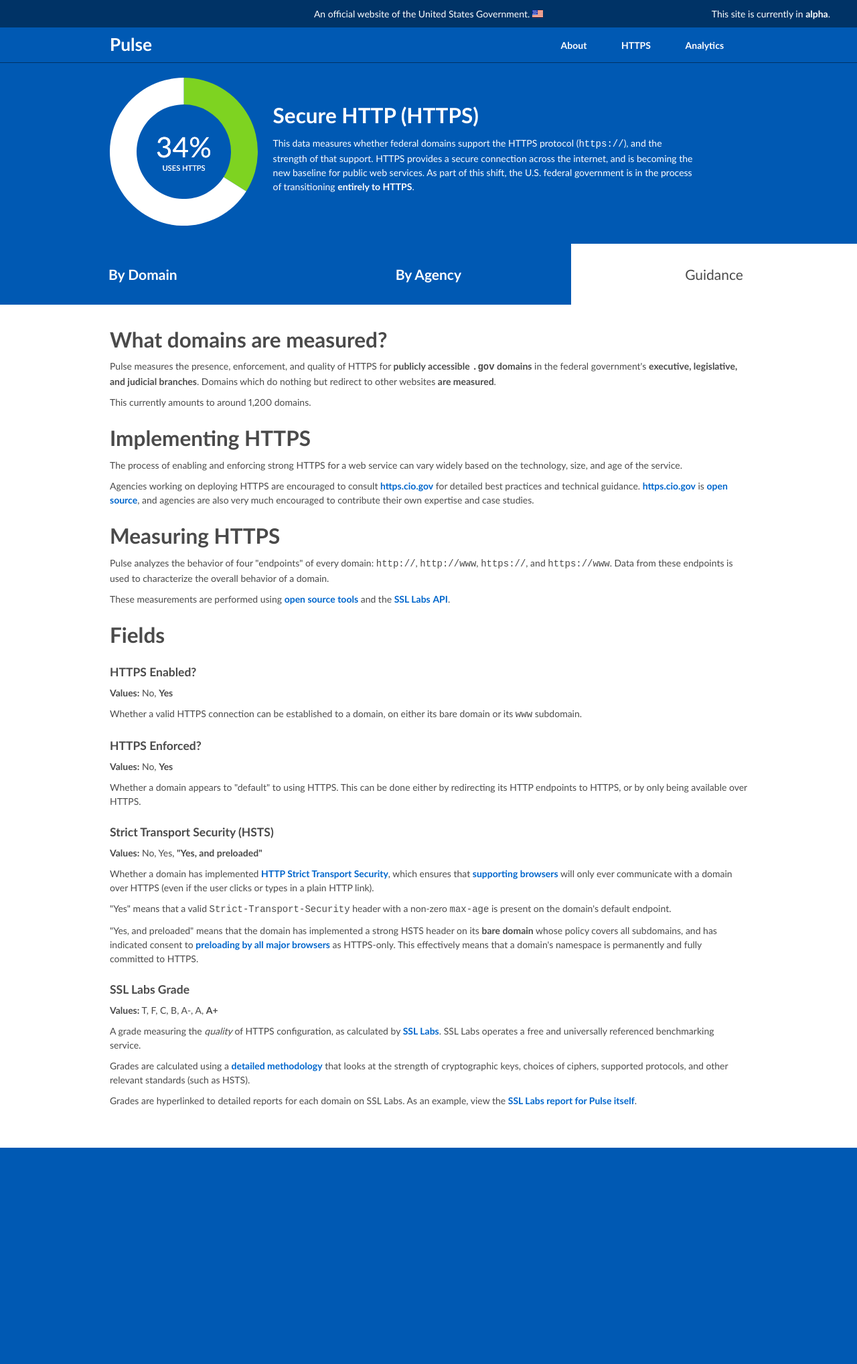
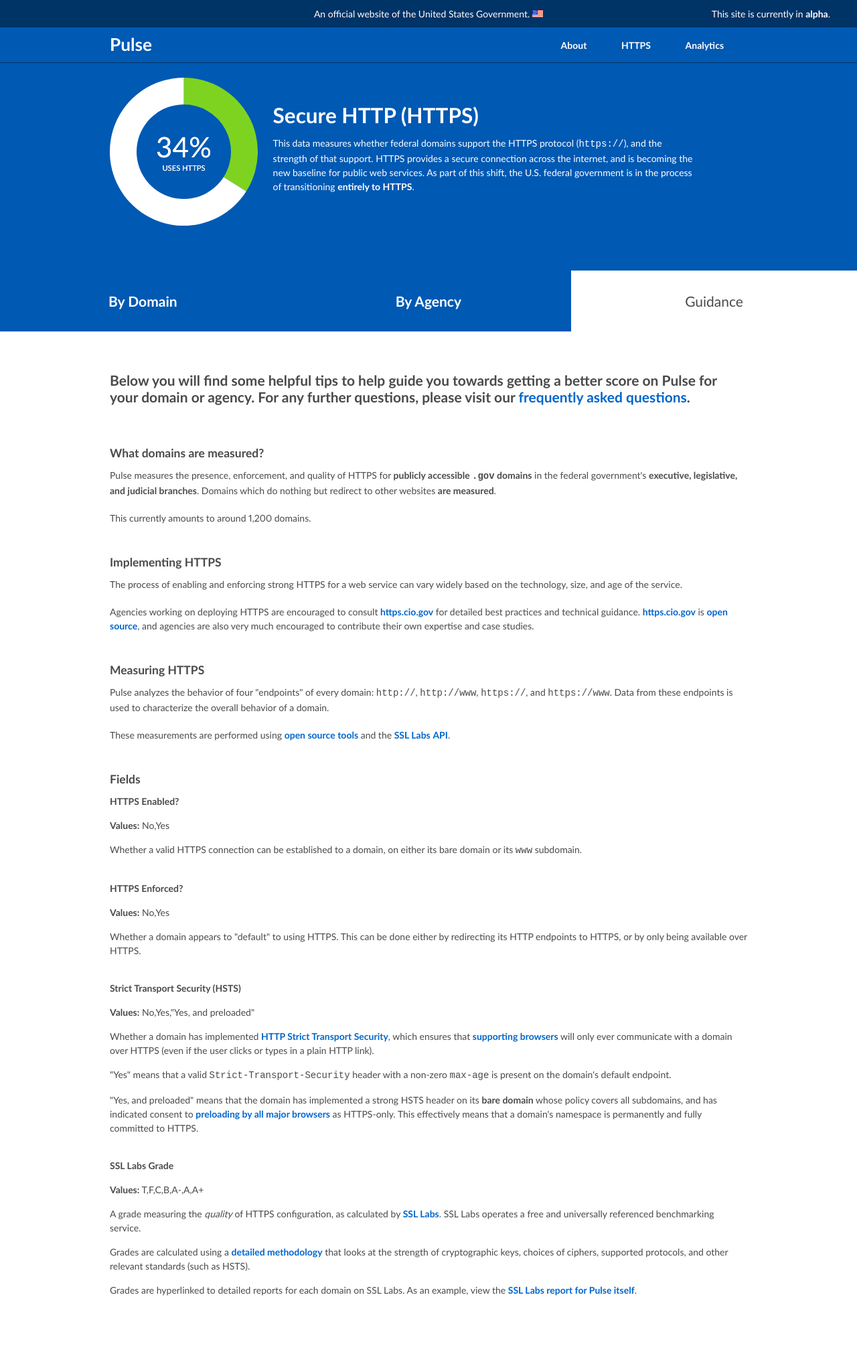
Before and after one commit to 18F/pulse, a Jekyll site: the page built from pages/https/guide.html, in a window 1280 px wide. Shown: the whole page at 67% size. Built offline with Jekyll 4.4.1, drawn with Linux system fonts in a browser that asks for light colours; Markdown is read by kramdown in place of the engine named in the settings; before the commit the page ends 1714 px from its top, so only the background shows below that.

Commit message:
Restructing styles and guide.html code base.

```diff
--- a/assets/css/main.css
+++ b/assets/css/main.css
@@ -354,7 +354,8 @@ a {
       #analytics #content > header.chart .description:last-child, #https #content > header.chart .description:last-child, #about #content > header.chart .description:last-child {
         margin-right: 0; }
 #analytics #content #main-content .tab-menu, #https #content #main-content .tab-menu, #about #content #main-content .tab-menu {
-  width: 100%; }
+  width: 100%;
+  margin-top: 40px; }
   #analytics #content #main-content .tab-menu .tab, #https #content #main-content .tab-menu .tab, #about #content #main-content .tab-menu .tab {
     width: 33.33%;
     margin: 0;
@@ -366,15 +367,8 @@ a {
     background-color: #0059b3;
     color: white; }
     #analytics #content #main-content .tab-menu a.tab:hover, #analytics #content #main-content .tab-menu a.tab:focus, #https #content #main-content .tab-menu a.tab:hover, #https #content #main-content .tab-menu a.tab:focus, #about #content #main-content .tab-menu a.tab:hover, #about #content #main-content .tab-menu a.tab:focus {
+      background-color: #0073e6;
       color: white; }
-#analytics #content #main-content .guide, #https #content #main-content .guide, #about #content #main-content .guide {
-  padding: 100px 0 50px 0; }
-  #analytics #content #main-content .guide h1, #https #content #main-content .guide h1, #about #content #main-content .guide h1 {
-    margin: 25px 0 10px 0; }
-  #analytics #content #main-content .guide h3, #https #content #main-content .guide h3, #about #content #main-content .guide h3 {
-    margin: 25px 0 10px 0; }
-  #analytics #content #main-content .guide p, #https #content #main-content .guide p, #about #content #main-content .guide p {
-    margin: 10px 0; }
 #analytics #content #main-content.white-bkg, #https #content #main-content.white-bkg, #about #content #main-content.white-bkg {
   background-color: white; }
   #analytics #content #main-content.white-bkg a, #https #content #main-content.white-bkg a, #about #content #main-content.white-bkg a {
@@ -400,8 +394,22 @@ a {
 #about .faq-answers li {
   padding-bottom: 40px; }
 
+.guide {
+  clear: both;
+  padding: 60px 0 40px; }
+  .guide h2 {
+    margin-bottom: 60px; }
+  .guide article {
+    padding-bottom: 25px; }
+    .guide article h3, .guide article h4 {
+      margin-bottom: 12px; }
+    .guide article ul, .guide article p {
+      padding-bottom: 20px; }
+      .guide article ul li, .guide article p li {
+        padding-bottom: 15px; }
+
 .dataTables_wrapper {
-  padding: 60px 0 40px; }
+  padding: 80px 0 40px; }
   .dataTables_wrapper .dataTables_length {
     font-size: 1.1em;
     font-weight: 200; }
--- a/pages/https/guide.html
+++ b/pages/https/guide.html
@@ -9,14 +9,22 @@ description: "How federal government domains are doing at deploying HTTPS."
 {% include https/header.html %}
 
 <section id="main-content" class="white-bkg">
+
   <nav class="tab-menu">
     <a href="/https/domains/" class="tab">By Domain</a>
     <a href="/https/agencies/" class="tab">By Agency</a>
     <span class="tab">Guidance</span>
   </nav>
-  <div class="wrapper guide">
 
-    <h1>What domains are measured?</h1>
+  <div class="wrapper">
+
+    <div class="guide">
+
+      <h2>Below you will find some helpful tips to help guide you towards getting a better score on Pulse for your domain or agency. For any further questions, please visit our <a href="/about/">frequently asked questions</a>.</h2>
+
+      <article>
+
+        <h3>What domains are measured?</h3>
 
         <p>
           Pulse measures the presence, enforcement, and quality of HTTPS for <strong>publicly accessible <code>.gov</code> domains</strong> in the federal government's <strong>executive, legislative, and judicial branches</strong>. Domains which do nothing but redirect to other websites <strong>are measured</strong>.
@@ -26,16 +34,25 @@ description: "How federal government domains are doing at deploying HTTPS."
           This currently amounts to around 1,200 domains.
         </p>
 
-    <h1>Implementing HTTPS</h1>
+      </article>
+
+      <article>
+
+        <h3>Implementing HTTPS</h3>
 
         <p>
           The process of enabling and enforcing strong HTTPS for a web service can vary widely based on the technology, size, and age of the service.
         </p>
+
         <p>
           Agencies working on deploying HTTPS are encouraged to consult <a href="https://https.cio.gov">https.cio.gov</a> for detailed best practices and technical guidance. <a href="https://https.cio.gov">https.cio.gov</a> is <a href="https://github.com/gsa/https">open source</a>, and agencies are also very much encouraged to contribute their own expertise and case studies.
         </p>
 
-    <h1>Measuring HTTPS</h1>
+      </article>
+
+      <article>
+
+        <h3>Measuring HTTPS</h3>
 
         <p>
           Pulse analyzes the behavior of four "endpoints" of every domain: <code>http://</code>, <code>http://www</code>, <code>https://</code>, and <code>https://www</code>. Data from these endpoints is used to characterize the overall behavior of a domain.
@@ -45,62 +62,44 @@ description: "How federal government domains are doing at deploying HTTPS."
           These measurements are performed using <a href="https://github.com/benbalter/site-inspector">open source</a> <a href="https://github.com/18F/domain-scan">tools</a> and the <a href="https://www.ssllabs.com">SSL Labs</a> <a href="https://github.com/ssllabs/ssllabs-scan/blob/stable/ssllabs-api-docs.md">API</a>.
         </p>
 
-    <h1>Fields</h1>
+      </article>
 
-    <h3>HTTPS Enabled?</h3>
+      <article>
 
-    <p>
-      <strong>Values:</strong> No, <strong>Yes</strong>
-    </p>
+        <h3>Fields</h3>
 
-    <p>
-      Whether a valid HTTPS connection can be established to a domain, on either its bare domain or its <code>www</code> subdomain.
-    </p>
+        <ul>
+          <li><strong>HTTPS Enabled?</strong></li>
+          <li><strong>Values:</strong> No,Yes</li>
+          <li>Whether a valid HTTPS connection can be established to a domain, on either its bare domain or its <code>www</code> subdomain.</li>
+        </ul>
 
-    <h3>HTTPS Enforced?</h3>
+        <ul>
+          <li><strong>HTTPS Enforced?</strong></li>
+          <li><strong>Values:</strong> No,Yes</li>
+          <li>Whether a domain appears to "default" to using HTTPS. This can be done either by redirecting its HTTP endpoints to HTTPS, or by only being available over HTTPS.</li>
+        </ul>
 
-    <p>
-      <strong>Values:</strong> No, <strong>Yes</strong>
-    </p>
+        <ul>
+          <li><strong>Strict Transport Security (HSTS)</strong></li>
+          <li><strong>Values:</strong> No,Yes,"Yes, and preloaded"</li>
+          <li>Whether a domain has implemented <a href="https://https.cio.gov/hsts/">HTTP Strict Transport Security</a>, which ensures that <a href="http://caniuse.com/#search=hsts">supporting browsers</a> will only ever communicate with a domain over HTTPS (even if the user clicks or types in a plain HTTP link).</li>
+          <li>"Yes" means that a valid <code>Strict-Transport-Security</code> header with a non-zero <code>max-age</code> is present on the domain's default endpoint.</li>
+          <li>"Yes, and preloaded" means that the domain has implemented a strong HSTS header on its <strong>bare domain</strong> whose policy covers all subdomains, and has indicated consent to <a href="https://hstspreload.appspot.com">preloading by all major browsers</a> as HTTPS-only. This effectively means that a domain's namespace is permanently and fully committed to HTTPS.</li>
+        </ul>
 
-    <p>
-      Whether a domain appears to "default" to using HTTPS. This can be done either by redirecting its HTTP endpoints to HTTPS, or by only being available over HTTPS.
-    </p>
+        <ul>
+          <li><strong>SSL Labs Grade</strong></li>
+          <li><strong>Values:</strong> T,F,C,B,A-,A,A+</li>
+          <li>A grade measuring the <em>quality</em> of HTTPS configuration, as calculated by <a href="https://www.ssllabs.com">SSL Labs</a>. SSL Labs operates a free and universally referenced benchmarking service.</li>
+          <li>Grades are calculated using a <a href="https://www.ssllabs.com/downloads/SSL_Server_Rating_Guide.pdf">detailed methodology</a> that looks at the strength of cryptographic keys, choices of ciphers, supported protocols, and other relevant standards (such as HSTS).</li>
+          <li>Grades are hyperlinked to detailed reports for each domain on SSL Labs. As an example, view the <a href="https://www.ssllabs.com/ssltest/analyze.html?d=pulse.cio.gov">SSL Labs report for Pulse itself</a>.</li>
+        </ul>
 
-    <h3>Strict Transport Security (HSTS)</h3>
-
-    <p>
-      <strong>Values:</strong> No, Yes, <strong>"Yes, and preloaded"</strong>
-    </p>
-
-    <p>
-      Whether a domain has implemented <a href="https://https.cio.gov/hsts/">HTTP Strict Transport Security</a>, which ensures that <a href="http://caniuse.com/#search=hsts">supporting browsers</a> will only ever communicate with a domain over HTTPS (even if the user clicks or types in a plain HTTP link).
-    </p>
-    <p>
-      "Yes" means that a valid <code>Strict-Transport-Security</code> header with a non-zero <code>max-age</code> is present on the domain's default endpoint.
-    </p>
-
-    <p>
-      "Yes, and preloaded" means that the domain has implemented a strong HSTS header on its <strong>bare domain</strong> whose policy covers all subdomains, and has indicated consent to <a href="https://hstspreload.appspot.com">preloading by all major browsers</a> as HTTPS-only. This effectively means that a domain's namespace is permanently and fully committed to HTTPS.
-    </p>
-
-    <h3>SSL Labs Grade</h3>
-
-    <p>
-      <strong>Values:</strong> T, F, C, B, A-, A, <strong>A+</strong>
-    </p>
-
-    <p>
-      A grade measuring the <em>quality</em> of HTTPS configuration, as calculated by <a href="https://www.ssllabs.com">SSL Labs</a>. SSL Labs operates a free and universally referenced benchmarking service.
-    </p>
-
-    <p>
-      Grades are calculated using a <a href="https://www.ssllabs.com/downloads/SSL_Server_Rating_Guide.pdf">detailed methodology</a> that looks at the strength of cryptographic keys, choices of ciphers, supported protocols, and other relevant standards (such as HSTS).
-    </p>
-
-    <p>
-      Grades are hyperlinked to detailed reports for each domain on SSL Labs. As an example, view the <a href="https://www.ssllabs.com/ssltest/analyze.html?d=pulse.cio.gov">SSL Labs report for Pulse itself</a>.
-    </p>
+      </article>
 
     </div>
+
+  </div>
+
 </section>
```
Also changed, not shown: assets/scss/main.scss (+23 -20 lines), pages/analytics/guide.html (+28 -10 lines), 1 other file. Lines whose indentation alone changed are shown as unchanged.
